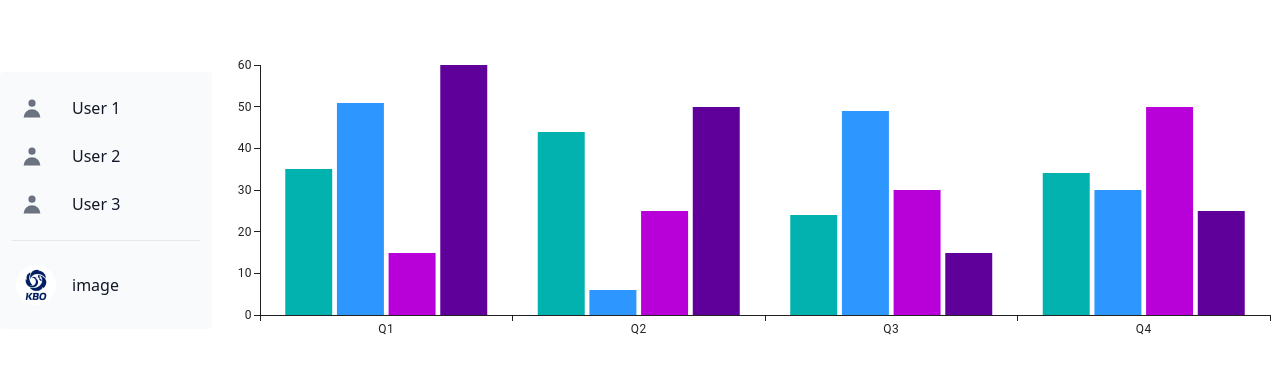
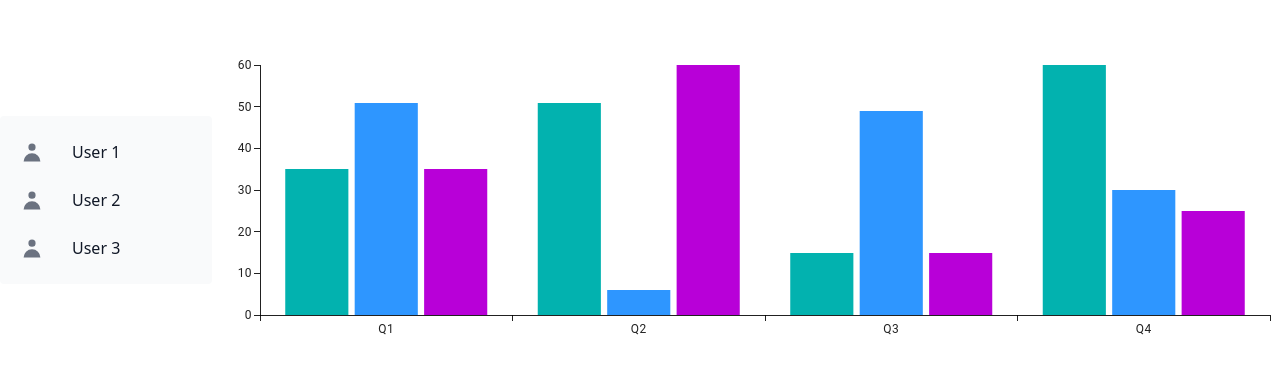
Before and after one commit to etib-corp/survivor, a React (Create React App) app in the folder frontend/: page /Statistics in a window 1280 px wide. Shown: the part 200-574 px from the top of the page. Built offline with nearby package versions, Linux system fonts and the light colour scheme.

Commit message:
feat: add Statistic graphic logic

```diff
--- a/frontend/src/data.tsx
+++ b/frontend/src/data.tsx
@@ -1,12 +1,7 @@
 import { HiUser } from "react-icons/hi";
 
 export const users = [
-    [
-        { href: "#", icon: HiUser, content: "User 1" },
-        { href: "#", icon: HiUser, content: "User 2" },
-        { href: "#", icon: HiUser, content: "User 3" },
-    ],
-    [
-        { href: "#", avatar: "kbo.png", content: "image" },
-    ],
+    { href: "#", icon: HiUser, content: "User 1", meetings: [35, 51, 15, 60] },
+    { href: "#", icon: HiUser, content: "User 2", meetings: [51, 6, 49, 30] },
+    { href: "#", icon: HiUser, content: "User 3", meetings: [35, 60, 15, 25] },
 ];
--- a/frontend/src/pages/Statistics.tsx
+++ b/frontend/src/pages/Statistics.tsx
@@ -4,17 +4,23 @@ import ETIBSideBar from "../components/ETIBSideBar";
 
 import { users } from "../data";
 
+const profiles = [users];
+
 export default function Statistics () {
+    const meetings = users.map((user) => user.meetings);
+
+    let data = [];
+
+    for (let i = 0; i < meetings.length; i++) {
+        data.push({
+            data: meetings[i],
+        });
+    }
     return (
         <main className="flex min-h-screen items-center justify-center gap-2 dark:bg-gray-800">
-            <ETIBSideBar properties={users} />
+            <ETIBSideBar properties={profiles} />
             <BarChart
-                series={[
-                    { data: [35, 44, 24, 34] },
-                    { data: [51, 6, 49, 30] },
-                    { data: [15, 25, 30, 50] },
-                    { data: [60, 50, 15, 25] },
-                ]}
+                series={data}
                 height={290}
                 xAxis={[{ data: ['Q1', 'Q2', 'Q3', 'Q4'], scaleType: 'band' }]}
                 margin={{ top: 10, bottom: 30, left: 40, right: 10 }}
```
